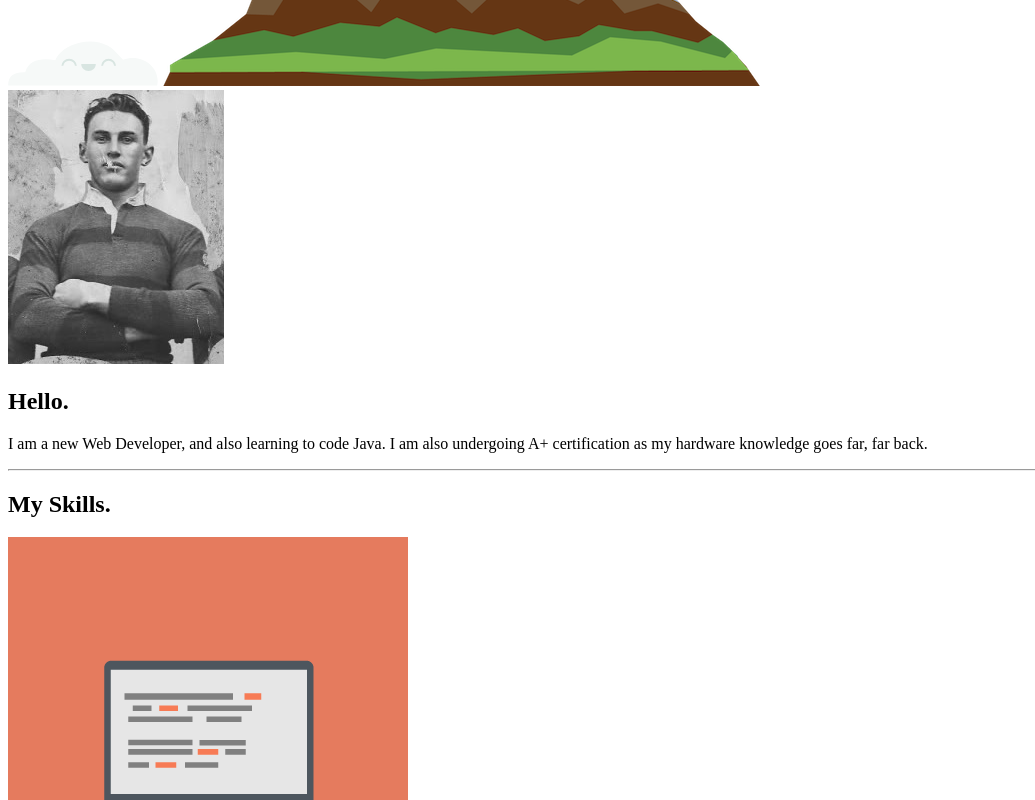
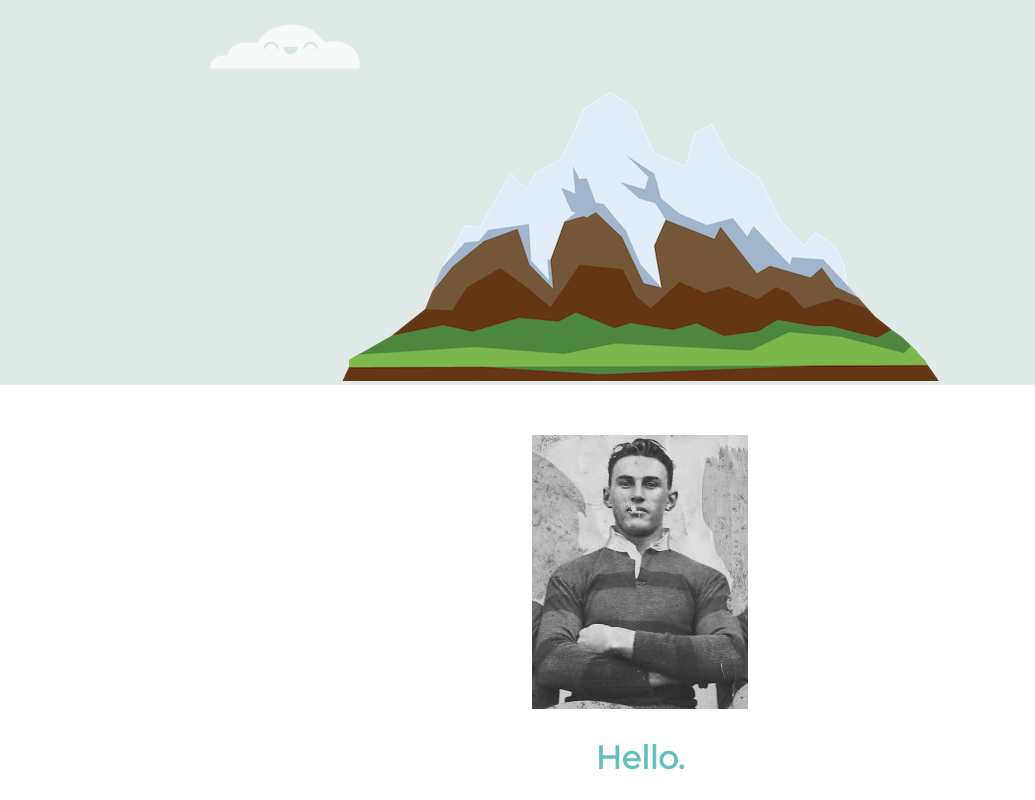
Before and after one commit to dectro/cv, a plain HTML site: page index.html in a window 1280 px wide. Shown: the part 455-1255 px from the top of the page, without its empty margins (0-1035 px from the left). Drawn offline with Linux system fonts and the light colour scheme.

Commit message:
Update index.html

```diff
--- a/index.html
+++ b/index.html
@@ -3,7 +3,7 @@
 
 <head>
   <meta charset="utf-8">
-  <link rel="stylesheet" href="%local url%/css/styles.css">
+  <link rel="stylesheet" href="css/styles.css">
   <title>Dave Brown</title>
   <link rel="icon" href="favicon.ico">
   <link href="https://fonts.googleapis.com/css?family=Merriweather|Montserrat|Sacramento&display=swap" rel="stylesheet">
```
